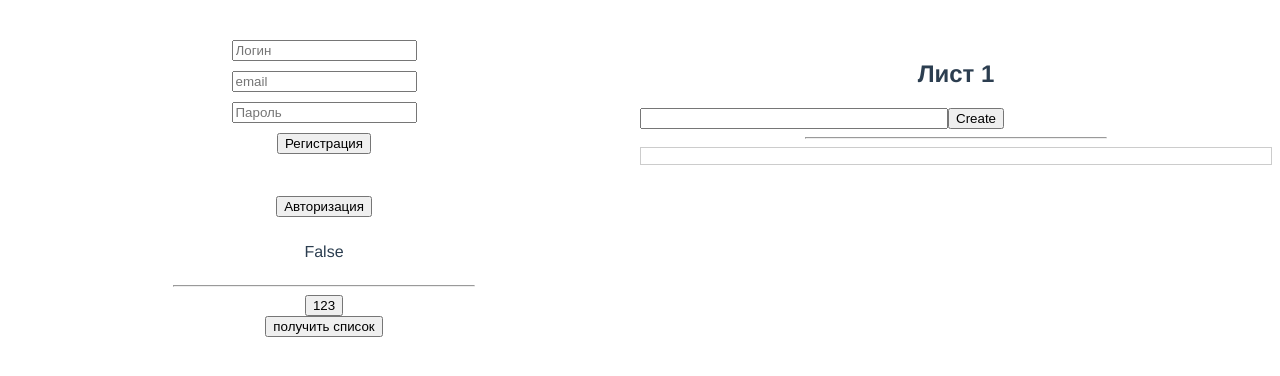
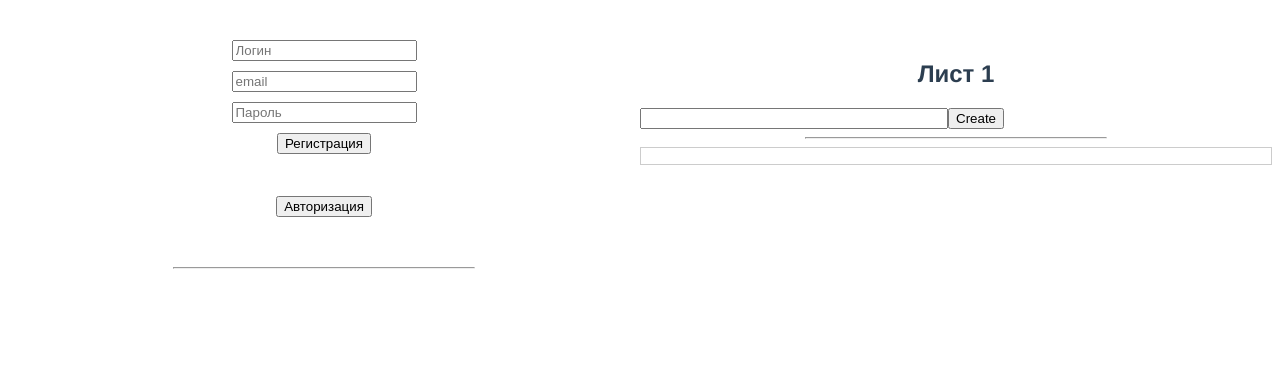
Before and after one commit to SanSaich/TodoList, a Vue app: page / in a window 1280 px wide. Shown: the top 376 px of the page. Built offline with nearby package versions, Linux system fonts and the light colour scheme.

Commit message:
вывод списка листов

```diff
--- a/src/App.vue
+++ b/src/App.vue
@@ -4,16 +4,6 @@
       <Form />
       <hr>
       <List />
-      <button
-        v-on:click="sendRequest(
-          method = 'GET',
-          requestUrl = 'list',
-          body = null,
-          token = access_token
-        )">
-        получить список
-      </button>
-      <!-- <p>{{lists}}</p> -->
     </section>
     <section>
       <h1>Лист 1</h1>
--- a/src/components/Form.vue
+++ b/src/components/Form.vue
@@ -24,7 +24,7 @@
             )">
             Авторизация
         </button>
-      <p>{{token}}</p>
+      <p>{{authMessage}}</p>
     </form>
 </template>
 
@@ -32,6 +32,11 @@
 <script>
 import { mapState, mapActions } from 'vuex';
 export default {
+    mounted() {
+            if (localStorage.getItem("access_token")) {
+                this.$store.dispatch('sendLists');
+            }
+    },
     name: 'Form',
     data() {
         return {
@@ -43,21 +48,24 @@ export default {
     computed:
         mapState({
             message: state => state.message,
-            token: state => state.access_token ? "Logged!" : "False",
+            authMessage: state => localStorage.getItem("access_token") ? "Logged!" : state.messageLogin,
         }),
 
 
 
     methods: {
-        ...mapActions( ['sendReg', 'sendLogin'] ),
+        ...mapActions( ['sendReg', 'sendLogin' ] ),
         sendRequest(param) {
             return this.sendReg(param);
         },
         sendLog(param) {
             return this.sendLogin(param);
-        }
+        },
+
     }
 }
+
+
 
 </script>
 
--- a/src/components/List.vue
+++ b/src/components/List.vue
@@ -1,18 +1,24 @@
 <template>
     <div >
-        <ul>
+        <ul v-for="list of getLists" :key="list.id">
             <li>
-                <button>123</button>
+                <p>{{list.name}}</p>
             </li>
         </ul>
     </div>
 </template>
 
 <script>
+import { mapState } from "vuex";
 export default {
     methods: {
 
-    }
+    },
+    computed:
+        mapState({
+            getLists: state => state.lists
+        })
+
 }
 
 </script>
--- a/src/store/index.js
+++ b/src/store/index.js
@@ -5,49 +5,22 @@ Vue.use(Vuex);
 
 export default new Vuex.Store({
   state: {
-    access_token: "",
-    // lists: "",
+    lists: "",
     message: "",
+    messageLogin: "",
   },
   mutations: {
-    saveToken(state, payload) {
-      state.access_token = payload;
+    saveLists(state, payload) {
+      state.lists = payload;
     },
-    // saveLists(state, payload) {
-    //   state.lists = payload;
-    // },
     resReg(state, payload) {
       state.message = payload;
     },
+    resLogin(state, payload) {
+      state.messageLogin = payload;
+    },
   },
   actions: {
-    // async sendRequest(context, method, requestUrl, body = null, token = "") {
-    //   const url = `http://sergey-melnikov-api.academy.smartworld.team/${requestUrl}`;
-    //   const headers = {
-    //     "Content-Type": "application/json",
-    //     Authorization: `Bearer ${token}`,
-    //   };
-
-    //   if (body) {
-    //     body = JSON.stringify(body);
-    //   }
-
-    //   await fetch(url, {
-    //     method: method,
-    //     body: body,
-    //     headers: headers,
-    //   }).then((response) => {
-    //     response.json().then((data) => {
-    //       if (data.data.access_token) {
-    //         context.commit("saveToken", data.data.access_token);
-    //       }
-    //       if (data.data.items) {
-    //         context.commit("saveLists", data.data.items);
-    //       }
-    //     });
-    //   });
-    // },
-
     async sendReg(context, body) {
       const url =
         "http://sergey-melnikov-api.academy.smartworld.team/user/register";
@@ -87,11 +60,33 @@ export default new Vuex.Store({
         if (res.ok) {
           res.json().then((data) => {
             console.log(data.message);
-            context.commit("saveToken", data.data.access_token);
+            localStorage.setItem("access_token", data.data.access_token);
           });
         } else {
-          res.json().then((error) => console.log("ошибка:", error));
+          res.json().then((error) => {
+            console.log("ошибка:", error);
+            context.commit("resLogin", error);
+          });
         }
+      });
+    },
+
+    async sendLists(context) {
+      const url = "http://sergey-melnikov-api.academy.smartworld.team/list";
+      const token = localStorage.getItem("access_token");
+      console.log(token);
+      const headers = {
+        "Content-Type": "application/json",
+        Authorization: `Bearer ${token}`,
+      };
+      await fetch(url, {
+        method: "GET",
+        headers: headers,
+      }).then((res) => {
+        res.json().then((res) => {
+          console.log(res);
+          context.commit("saveLists", res.data.items);
+        });
       });
     },
   },
```
